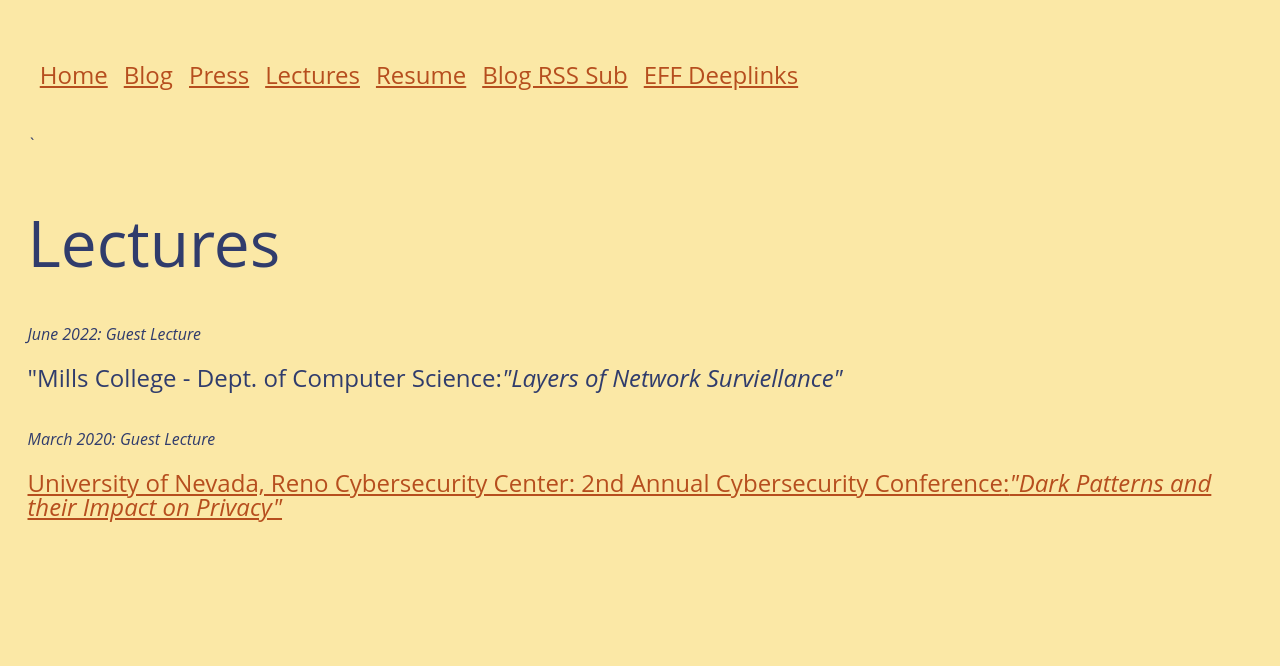
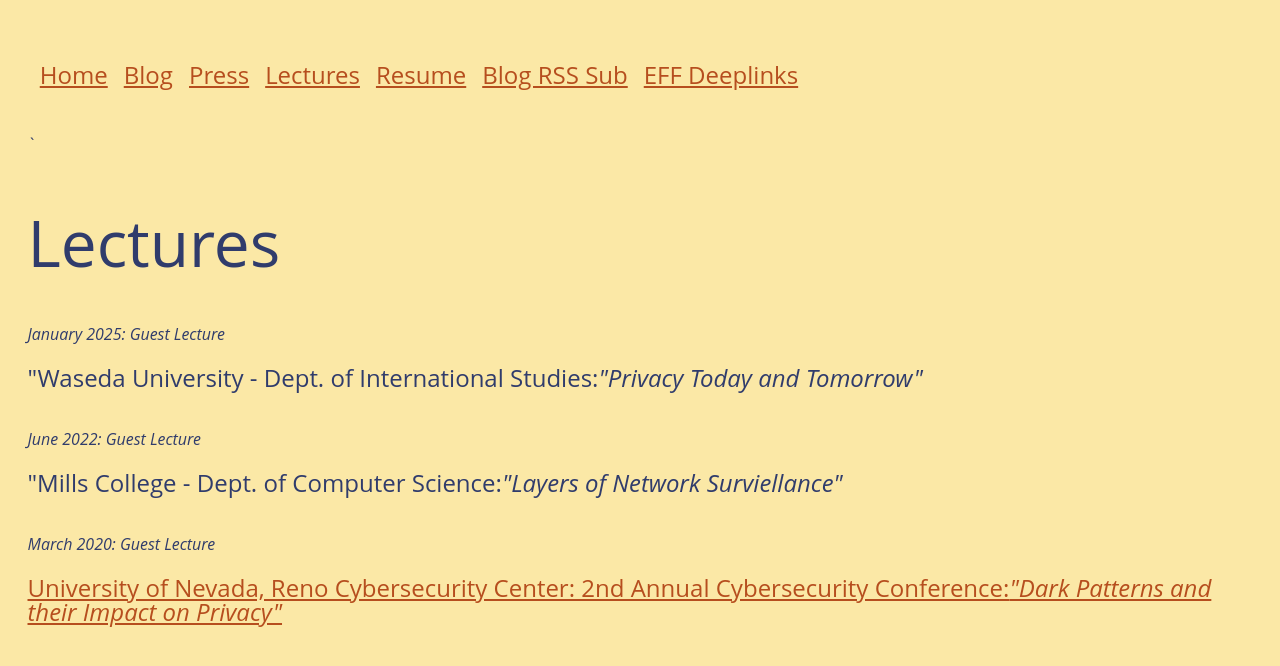
Before and after one commit to zoracon/zoracon.github.io, a Jekyll site: the page built from lectures.html, in a window 1280 px wide. Shown: the top 666 px of the page. Built offline with Jekyll 4.4.1, drawn with Linux system fonts in a browser that asks for light colours.

Commit message:
lectures
Signed-off-by: zoracon <zoracon@pm.me>

```diff
--- a/lectures.html
+++ b/lectures.html
@@ -17,6 +17,12 @@ title: Lectures
 <h1>{{ page.title }}</h1>
 
 <div class="media-block">
+    <em>January 2025: </em>
+    <em>Guest Lecture</em>
+    <h2 class="talk-title">"Waseda University - Dept. of International Studies:<i>"Privacy Today and Tomorrow"</i></h2>
+</div>
+
+<div class="media-block">
     <em>June 2022: </em>
     <em>Guest Lecture</em>
     <h2 class="talk-title">"Mills College - Dept. of Computer Science:<i>"Layers of Network Surviellance"</i></h2>
```
